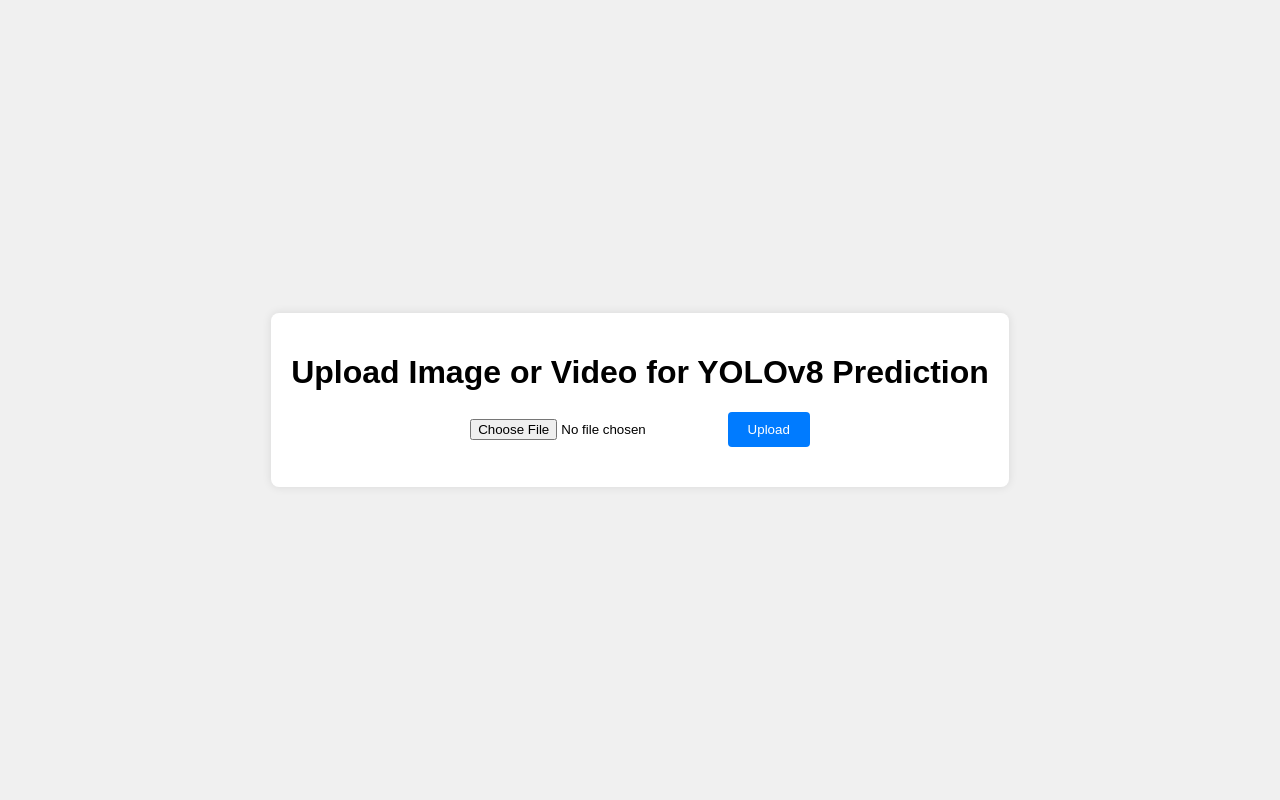
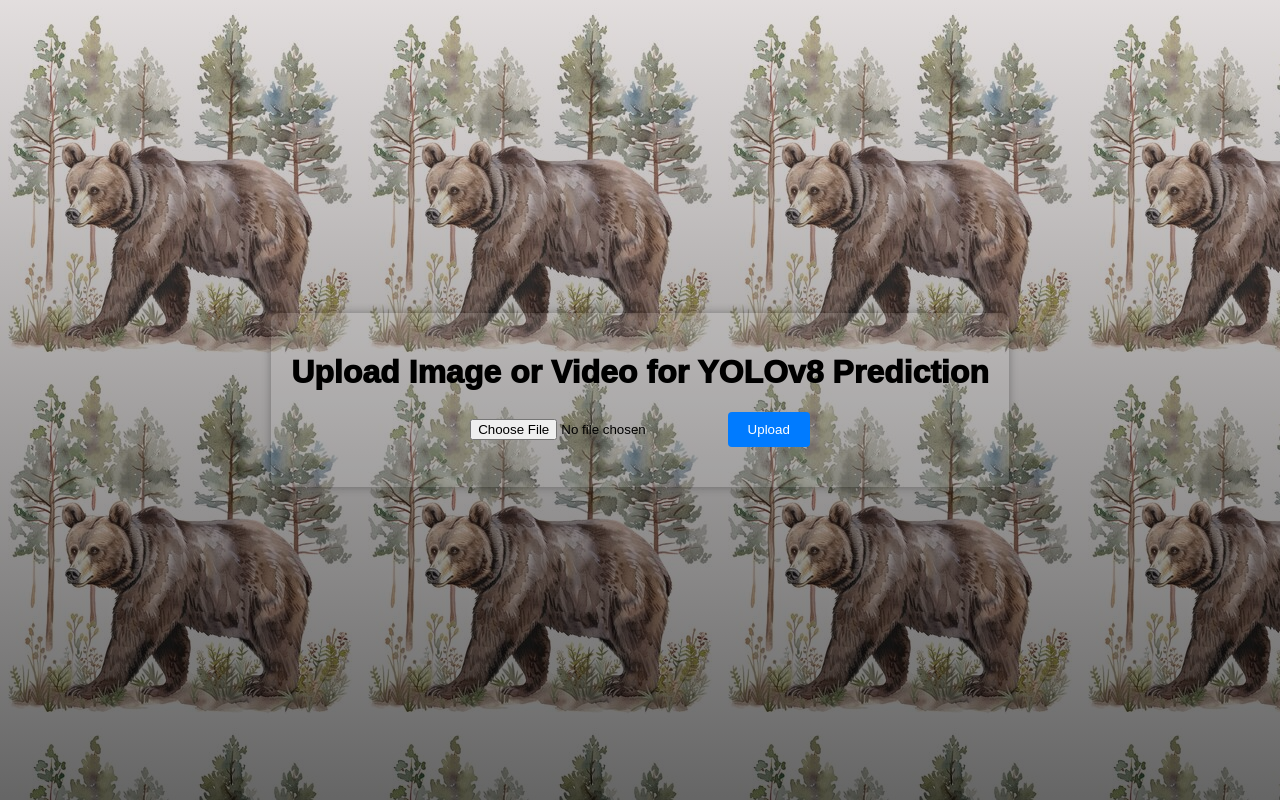
Before and after one commit to AryanGupta-12/Brown-Bear-Detection, a Flask app: page / in a window 1280 px wide. Run offline with Flask 3, Linux system fonts and the light colour scheme.

Commit message:
update files

```diff
--- a/app.py
+++ b/app.py
@@ -3,58 +3,25 @@ import os
 from ultralytics import YOLO
 import cv2
 from ultralytics.utils.plotting import Annotator
-import time
+import shutil
 
 app = Flask(__name__)
 app.config['UPLOAD_FOLDER'] = 'static/uploads/'
+app.config['PROCESSED_FOLDER']='static/uploads/processed/'
 
 os.makedirs(app.config['UPLOAD_FOLDER'], exist_ok=True)
+def clear_upload_folders():
+    for file in [app.config['UPLOAD_FOLDER'],app.config["PROCESSED_FOLDER"]]:
+        if os.path.exists(file):
+            shutil.rmtree(file)
+        os.makedirs(file)
+
+clear_upload_folders()
 
 video_cap = None
 model = None
 processing_stopped = False
 output_video_path = ''
-
-@app.route('/')
-def index():
-    return render_template('index.html')
-
-@app.route('/upload', methods=['POST'])
-def upload_file():
-    global video_cap, model, processing_stopped
-
-    if 'file' not in request.files:
-        return redirect(request.url)
-
-    file = request.files['file']
-
-    if file.filename == '':
-        return redirect(request.url)
-
-    if file:
-        file_path = os.path.join(app.config['UPLOAD_FOLDER'], file.filename)
-        file.save(file_path)
-
-        if file.filename.lower().endswith(('png', 'jpg', 'jpeg')):
-            output_path = process_image(file_path)
-        else:
-            output_path = process_video(file_path)
-            output_path = output_path.replace('static/', '')
-            return redirect(url_for('video_feed', file_path=output_path))
-        output_path = output_path.replace('static/', '')
-        return render_template('index.html', file_path=output_path)
-    return redirect(request.url)
-
-@app.route('/stop_processing')
-def stop_processing():
-    global processing_stopped
-    processing_stopped = True
-    return redirect(url_for('index'))
-
-@app.route('/download/<path:filename>')
-def download_file(filename):
-    print(filename)
-    return send_from_directory('static/', filename, as_attachment=True)
 
 def process_image(image_path):
     image = cv2.imread(image_path)
@@ -83,9 +50,52 @@ def process_video(video_path):
     video_cap = cv2.VideoCapture(video_path)
     if not video_cap.isOpened():
         print("Error opening video stream or file")
+        video_cap= None
         return None
 
     return video_path.replace('static/', '')
+
+@app.route('/')
+def index():
+    return render_template('index.html')
+
+@app.route('/upload', methods=['POST'])
+def upload_file():
+    global video_cap, model, processing_stopped
+
+    if 'file' not in request.files:
+        return redirect(request.url)
+
+    file = request.files['file']
+
+    if file.filename == '':
+        return redirect(request.url)
+
+    if file:
+        file_path = os.path.join(app.config['UPLOAD_FOLDER'], file.filename)
+        file.save(file_path)
+
+        if file.filename.lower().endswith(('png', 'jpg', 'jpeg')):
+            output_path = process_image(file_path)
+        else:
+            output_path = process_video(file_path)
+            output_path = output_path.replace('static/', '')
+            return redirect(url_for('video_feed', file_path=output_path))
+        output_path = output_path.replace('static', '')
+        return render_template('index.html', file_path=output_path)
+    return redirect(request.url)
+
+@app.route('/stop_processing')
+def stop_processing():
+    global processing_stopped
+    processing_stopped = True
+    return redirect(url_for('index'))
+
+@app.route('/download/<path:filename>')
+def download_file(filename):
+    print(filename)
+    return send_from_directory('static/', filename, as_attachment=True)
+
 
 @app.route('/video_feed')
 def video_feed():
@@ -102,7 +112,7 @@ def generate_frames():
     width = int(video_cap.get(cv2.CAP_PROP_FRAME_WIDTH))
     height = int(video_cap.get(cv2.CAP_PROP_FRAME_HEIGHT))
 
-    output_path = os.path.join('static/uploads/processed', 'output.mp4')
+    output_path = os.path.join(app.config['PROCESSED_FOLDER'], 'output.mp4')
     out = cv2.VideoWriter(output_path, fourcc, fps, (width, height))
 
     while video_cap.isOpened() and not processing_stopped:
--- /dev/null
+++ b/requirements.txt
@@ -0,0 +1,4 @@
+flask
+ultralytics
+opencv-python
+gunicorn
--- a/templates/index.html
+++ b/templates/index.html
@@ -3,9 +3,14 @@
 <head>
     <meta charset="UTF-8">
     <meta name="viewport" content="width=device-width, initial-scale=1.0">
-    <title>YOLOv8 Upload</title>
+    <title>Brown Bear Detection</title>
     <style>
         body {
+            background-image: url("./static/brown bear.jpg");
+            background: linear-gradient(
+                rgba(163, 148, 148, 0.3),
+                rgba(0, 0, 0, 0.6)
+            ), url('./static/brown bear.jpg');
             font-family: Arial, sans-serif;
             background-color: #f0f0f0;
             display: flex;
@@ -16,10 +21,10 @@
         }
 
         .container {
-            background-color: #fff;
+            background-color: rgb(255, 255, 255,0.1);
             padding: 20px;
             border-radius: 8px;
-            box-shadow: 0 0 10px rgba(0, 0, 0, 0.1);
+            box-shadow: 0 0 10px rgba(0, 0, 0, 0.3);
             text-align: center;
         }
 
@@ -55,6 +60,9 @@
         .download-link:hover {
             text-decoration: underline;
         }
+        h1{
+            font-weight : 1000;
+        }
     </style>
 </head>
 <body>
@@ -74,8 +82,9 @@
                     </video>
 
                 {% else %}
-                    <img src="{{ url_for('static', filename=file_path) }}" alt="Result Image">
+                    <img src="{{ url_for('static',filename=file_path) }}" alt="Result Image">
                 {% endif %}
+                <p>{{text}}</p>
                 <a href="{{ url_for('download_file', filename=file_path) }}" class="download-link">Download Processed File</a>
             </div>
         {% endif %}
```
Also changed, not shown: static/brown bear.jpg (added), static/uploads/0b73ea8f94bad603.jpg (deleted), static/uploads/0ebe43ee23e535fe.jpg (deleted), static/uploads/processed/0b73ea8f94bad603.jpg (deleted), static/uploads/processed/0ebe43ee23e535fe.jpg (deleted), 3 other files.
